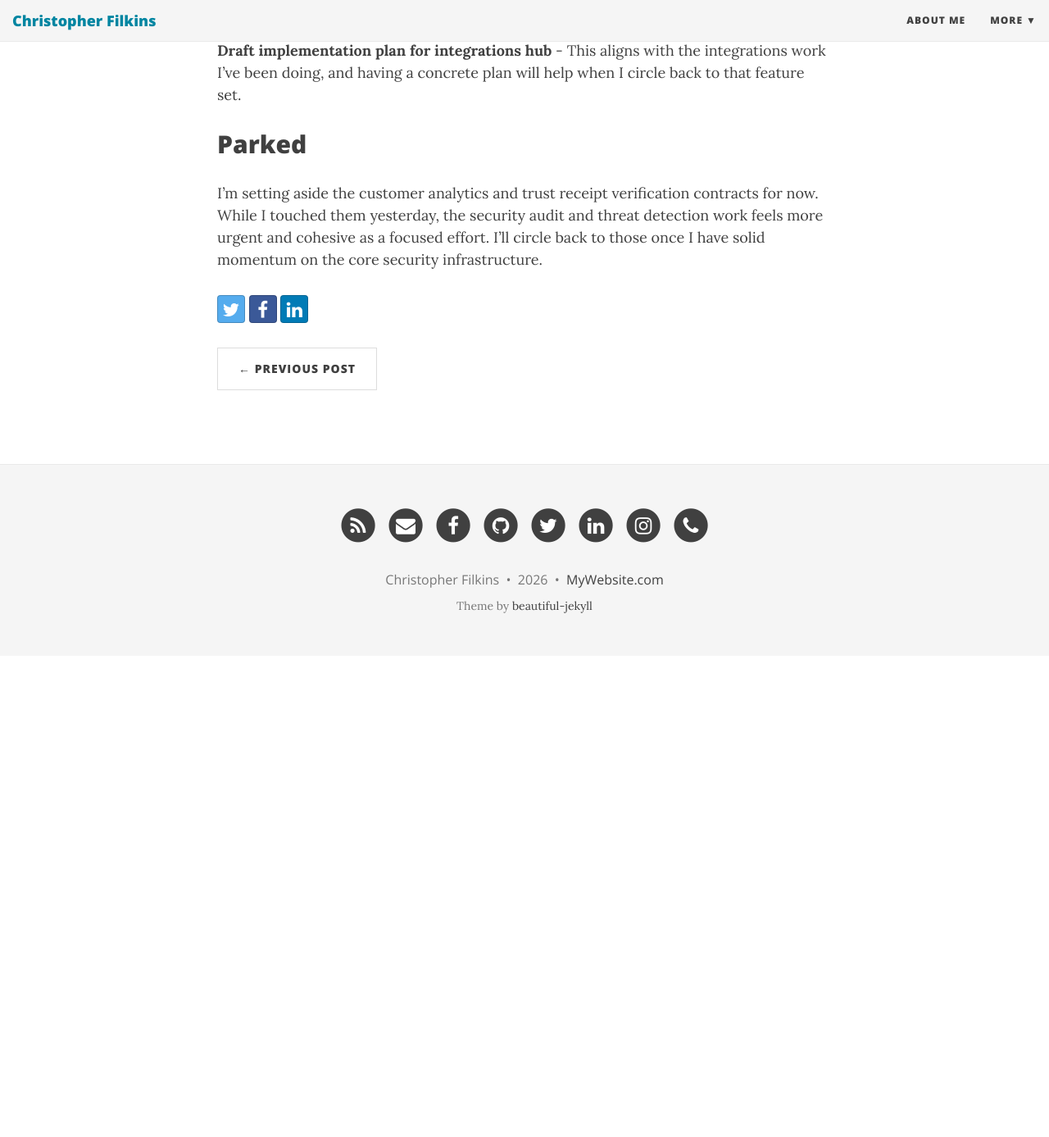
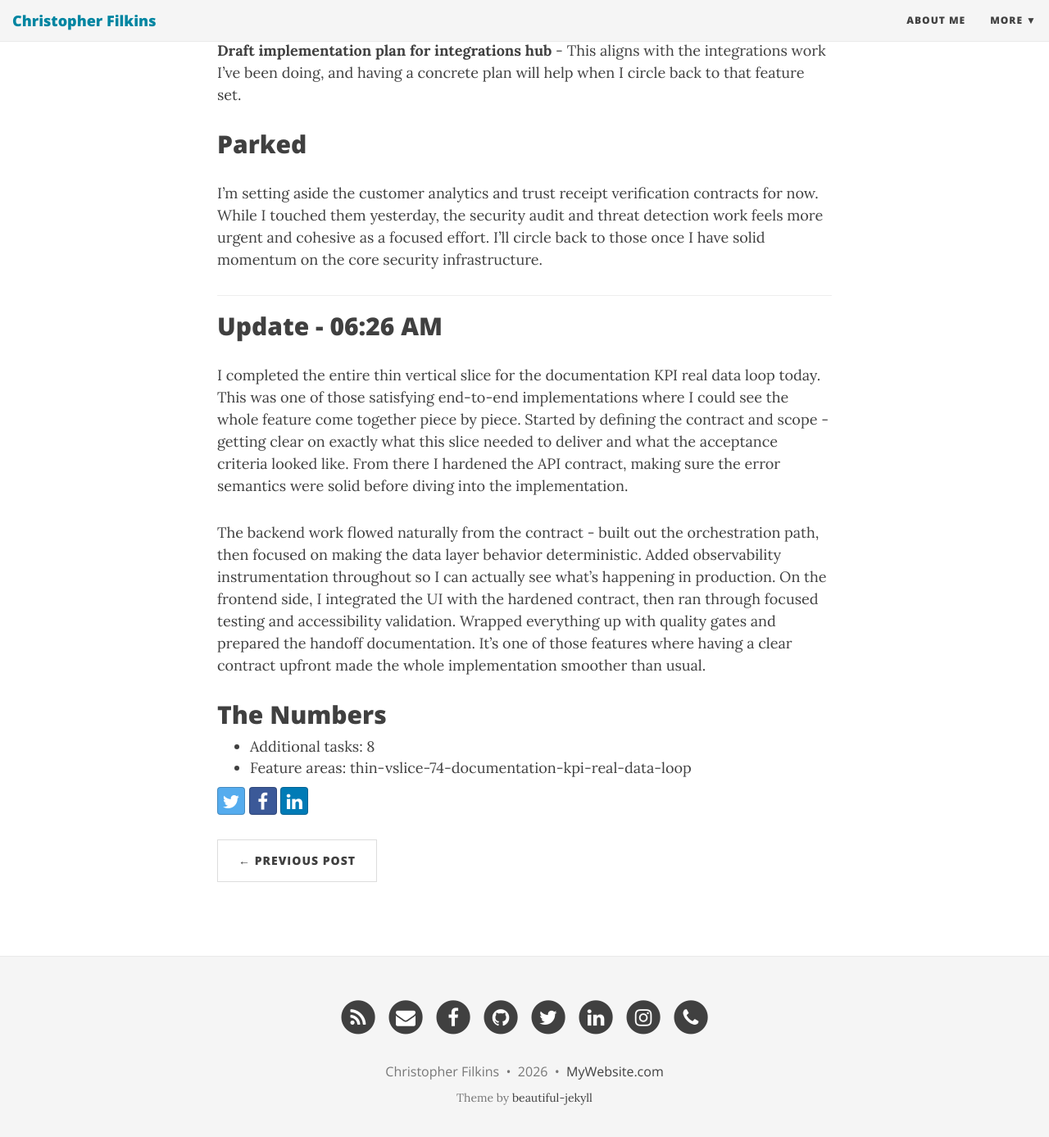
Before and after one commit to filchyboy/filchyboy.github.io, a Jekyll site: the page built from _posts/2026-03-06-todays-plan.md, in a window 1280 px wide and 1400 px high, scrolled down 1393 px. Shown: the top 1387 px of the window at 82% size. Built offline with Jekyll 4.4.1, drawn with Linux system fonts in a browser that asks for light colours; nearby versions of some CDN libraries; before the commit the page ends 2193 px from its top, so only the background shows below that.

Commit message:
Update build-in-public update: Thin Vslice 74 Documentation Kpi Real Data Loop

```diff
--- a/_posts/2026-03-06-todays-plan.md
+++ b/_posts/2026-03-06-todays-plan.md
@@ -32,3 +32,20 @@ I've got strong momentum on multiple security-focused thin vertical slices that
 ## Parked
 
 I'm setting aside the customer analytics and trust receipt verification contracts for now. While I touched them yesterday, the security audit and threat detection work feels more urgent and cohesive as a focused effort. I'll circle back to those once I have solid momentum on the core security infrastructure.
+
+---
+
+## Update - 06:26 AM
+
+I completed the entire thin vertical slice for the documentation KPI real data loop today. This was one of those satisfying end-to-end implementations where I could see the whole feature come together piece by piece. Started by defining the contract and scope - getting clear on exactly what this slice needed to deliver and what the acceptance criteria looked like. From there I hardened the API contract, making sure the error semantics were solid before diving into the implementation.
+
+The backend work flowed naturally from the contract - built out the orchestration path, then focused on making the data layer behavior deterministic. Added observability instrumentation throughout so I can actually see what's happening in production. On the frontend side, I integrated the UI with the hardened contract, then ran through focused testing and accessibility validation. Wrapped everything up with quality gates and prepared the handoff documentation. It's one of those features where having a clear contract upfront made the whole implementation smoother than usual.
+
+## The Numbers
+- Additional tasks: 8
+- Feature areas: thin-vslice-74-documentation-kpi-real-data-loop
+<!-- Generated by dev-tracker publish_to_jekyll.py (AI mode) -->
+<!-- accomplished-date: 2026-03-06 -->
+<!-- unit-ids: tv74-contract-and-scope-baseline,tv74-api-contract-hardening,tv74-backend-orchestration-implementation,tv74-data-layer-determinism,tv74-observability-instrumentation,tv74-frontend-ui-integration,tv74-focused-tests-and-a11y,tv74-quality-gates-and-handoff -->
+
+<!-- unit-ids: tv74-api-contract-hardening,tv74-backend-orchestration-implementation,tv74-contract-and-scope-baseline,tv74-data-layer-determinism,tv74-focused-tests-and-a11y,tv74-frontend-ui-integration,tv74-observability-instrumentation,tv74-quality-gates-and-handoff -->
```
